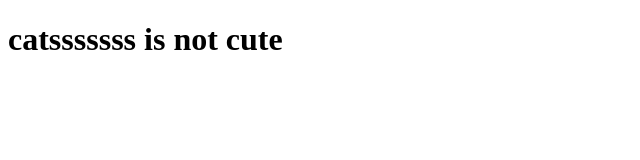
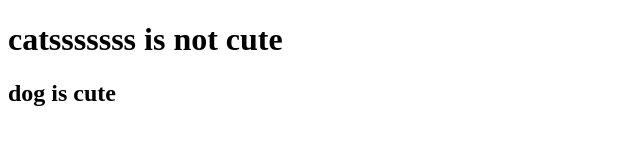
Before and after one commit to Kevinwei0619/Cats, a plain HTML site: page cats.html in a window 1280 px wide. Shown: the whole page, without its empty margins (0-640 px from the left). Drawn offline with Linux system fonts and the light colour scheme.

Commit message:
reload for cats.html

```diff
--- a/cats.html
+++ b/cats.html
@@ -8,5 +8,6 @@
 </head>
 <body>
     <h1>catsssssss is not cute</h1>
+    <h2> dog is cute</h2>
 </body>
 </html>
```
